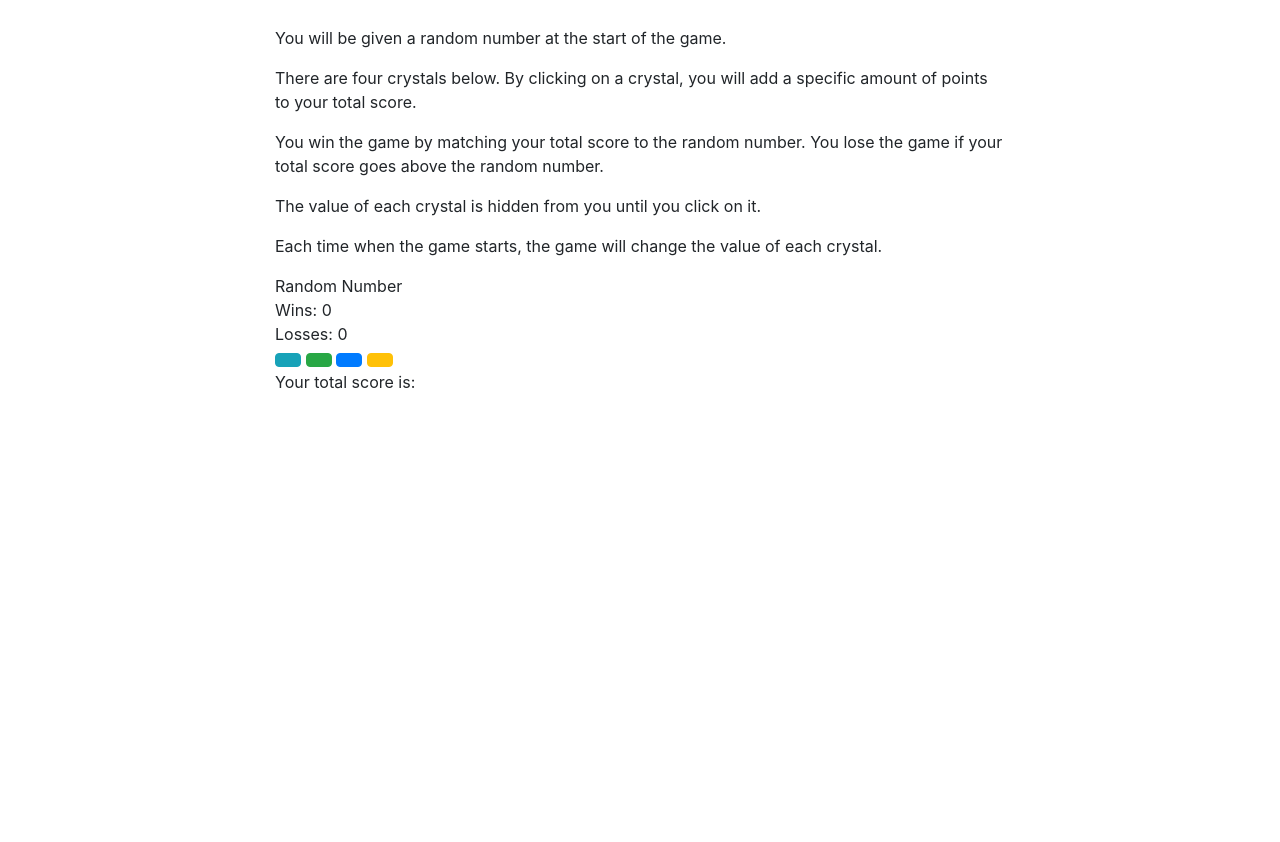
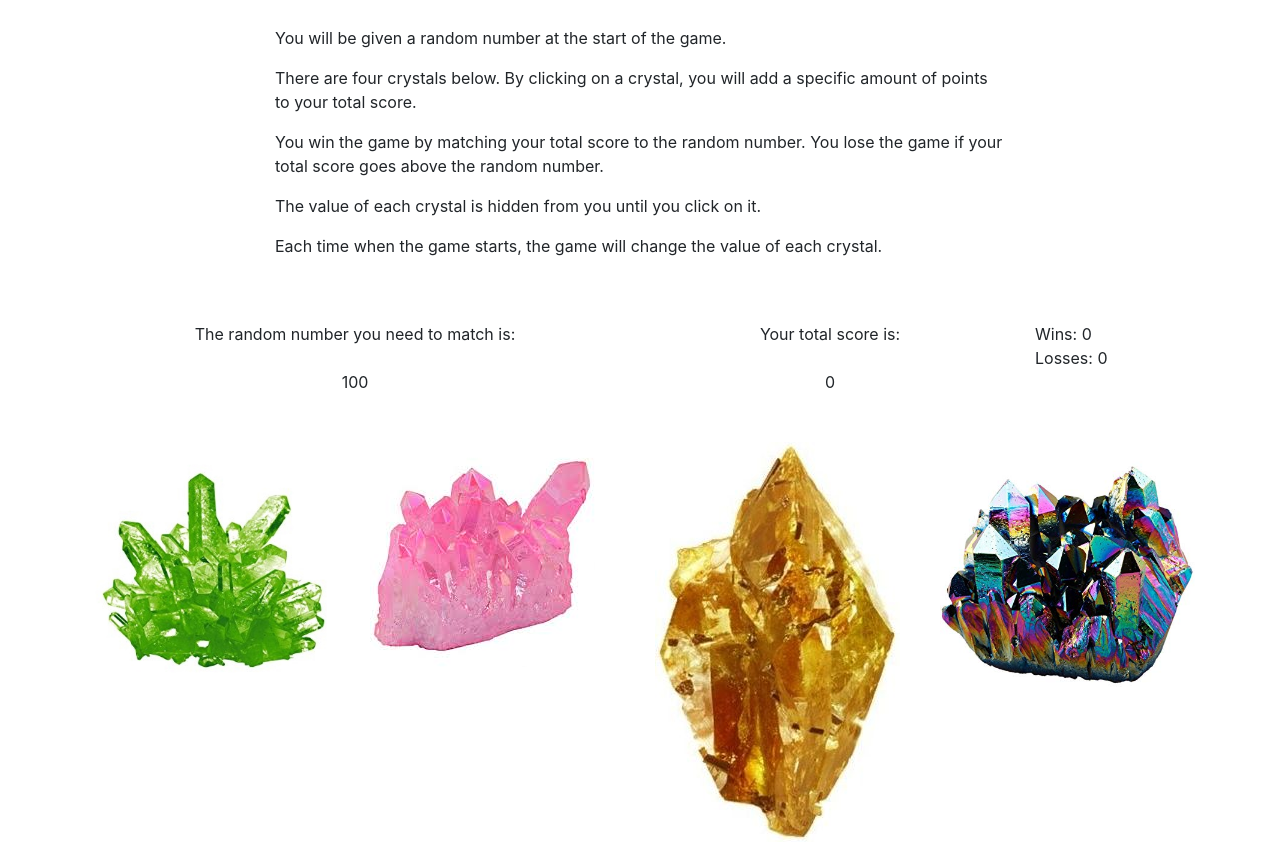
Before and after one commit to avscott562/unit-4-game, a plain HTML site: page index.html in a window 1280 px wide. Shown: the part 70-912 px from the top of the page. Before the commit the page ends 800 px from the top, so only its background shows below. Drawn offline with nearby package versions, Linux system fonts and the light colour scheme.

Commit message:
add images and grid to html

```diff
--- a/index.html
+++ b/index.html
@@ -2,9 +2,11 @@
 <html lang="en">
 <head>
     <meta charset="UTF-8">
+    <!-- link bootsrap & style sheet -->
     <link rel="stylesheet" href="https://stackpath.bootstrapcdn.com/bootstrap/4.3.1/css/bootstrap.min.css" integrity="sha384-ggOyR0iXCbMQv3Xipma34MD+dH/1fQ784/j6cY/iJTQUOhcWr7x9JvoRxT2MZw1T" crossorigin="anonymous">
     <link rel="stylesheet" href="assets/css/style.css">
     <title>Crystals Collector</title>
+    <!-- link jquery -->
     <script src="https://code.jquery.com/jquery-3.4.1.js" integrity="sha256-WpOohJOqMqqyKL9FccASB9O0KwACQJpFTUBLTYOVvVU=" crossorigin="anonymous"></script>
 </head>
 <body>
@@ -23,29 +25,53 @@
                     <p class="text-wrap">The value of each crystal is hidden from you until you click on it.</p>
                     <p class="text-wrap">Each time when the game starts, the game will change the value of each crystal.</p>
                 </section>
-
-                    <section>
-                        <div class="randomNumber">Random Number</div>
-                        <div class="stats">
-                            <div>Wins: <span id="wins">0</span></div>
-                            <div>Losses: <span id="losses">0</span></div>
-                        </div>
-                    </section>
-
-                    <section class="buttons">
-                        <button class="btn btn-info crystal"></button>
-                        <button class="btn btn-success crystal"></button>
-                        <button class="btn btn-primary crystal"></button>
-                        <button class="btn btn-warning crystal"></button>
-                    </section>
-
-                    <section class="score">
-                        <div>Your total score is:</div><br>
-                        <div id="userTotal"></div>
-                    </section>
             </div>
             <div class="col-2"></div>
         </div>
     </div>
+
+    <br><br>
+
+    <section>
+        <div class="container">
+            <div class="row">
+                <div class="col-md-1 col-sm-12"></div>
+                <div class="col-md-4 col-sm-12 text-center">
+                    <div>The random number you need to match is:</div><br>
+                    <div id="randomNumber">100</div>
+                </div>
+                <div class="col-md-1 col-sm-12"></div>
+                <div class="col-md-4 col-sm-12 text-center">
+                    <div>Your total score is:</div><br>
+                    <div id="userTotal">0</div>
+                </div>
+                <div class="col-md-2 col-sm-12">
+                    <div>Wins: <span id="wins">0</span></div>
+                    <div>Losses: <span id="losses">0</span></div>
+                </div>
+            </div>
+        </div>
+    </section>
+
+    <br><br>
+
+    <section class="buttons">
+        <div class="container">
+            <div class="row">
+                <div class="col-md-3 col-sm-12">
+                    <img src="./assets/images/green.jpg" alt="green crystal" class="img-fluid">
+                </div>
+                <div class="col-md-3 col-sm-12">
+                    <img src="./assets/images/pink.jpeg" alt="pink crystal" class="img-fluid">
+                </div>
+                <div class="col-md-3 col-sm-12">
+                    <img src="./assets/images/yellow.jpg" alt="yellow crystal" class="img-fluid">
+                </div>
+                <div class="col-md-3 col-sm-12">
+                    <img src="./assets/images/rainbow.jpg" alt="rainbow crystal" class="img-fluid">
+                </div>
+            </div>
+        </div>
+    </section>
 </body>
 </html>
```
Also changed, not shown: assets/images/black.jpg (added), assets/images/black2.jpg (added), assets/images/green.jpg (added), assets/images/green.webp (added), assets/images/pink.jpeg (added), assets/images/purple.jpg (added), assets/images/rainbow.jpg (added), assets/images/red.jpg (added), assets/images/red2.webp (added), assets/images/yellow.jpg (added), assets/images/yellowr.jpg (added). Lines whose indentation alone changed are shown as unchanged.
